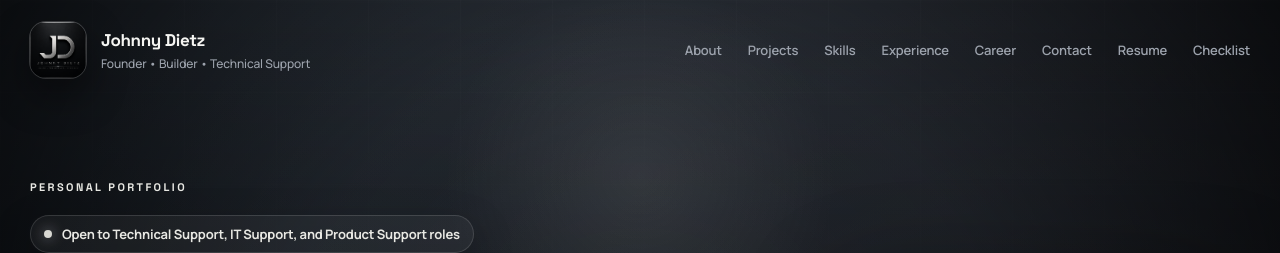
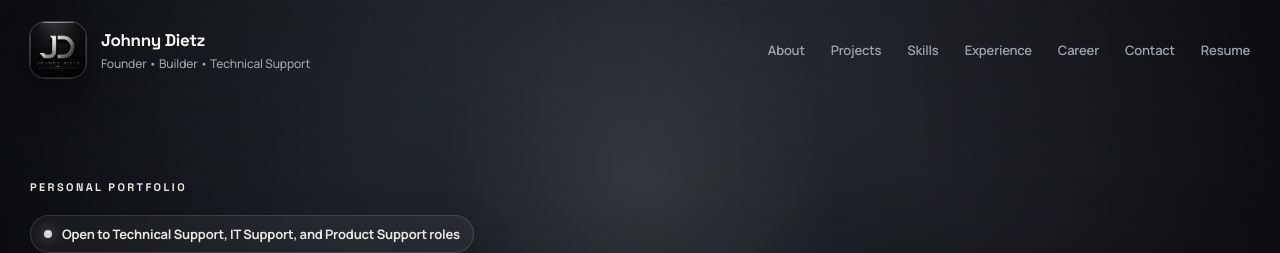
Before and after one commit to johnny7james/johnny-portfolio, a FastAPI app: page / in a window 1280 px wide. Shown: the top 253 px of the page. Run offline with FastAPI, Linux system fonts and the light colour scheme.

Commit message:
Final production cleanup

```diff
--- a/templates/index.html
+++ b/templates/index.html
@@ -38,7 +38,6 @@
       <a href="#career">Career</a>
       <a href="#contact">Contact</a>
       <a href="/resume">Resume</a>
-      <a href="/checklist">Checklist</a>
     </nav>
   </header>
 
@@ -211,7 +210,6 @@
           <div class="project-actions">
             <a href="/projects/technical-support-path">Details</a>
             <a href="/resume">Resume</a>
-      <a href="/checklist">Checklist</a>
             <a href="https://www.linkedin.com/in/johnny-dietz-b0ab7422a/" target="_blank" rel="noopener">LinkedIn</a>
           </div>
         </article>
```
